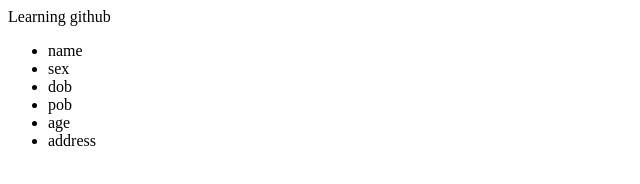
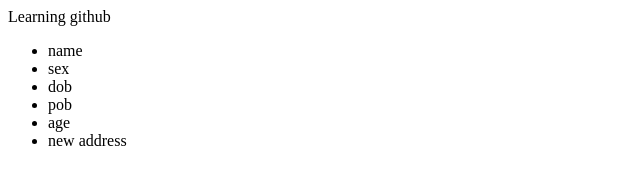
Before and after one commit to chheng-samnang/github_tutorial, a plain HTML site: page index.html in a window 1280 px wide. Shown: the full height of the page, 0-640 px from the left. Drawn offline with Linux system fonts and the light colour scheme.

Commit message:
specify address

```diff
--- a/index.html
+++ b/index.html
@@ -9,7 +9,7 @@
       <li>dob</li>
       <li>pob</li>
       <li>age</li>
-      <li>address</li>
+      <li>new address</li>
     </ul>
   </body>
 </htm>
```
